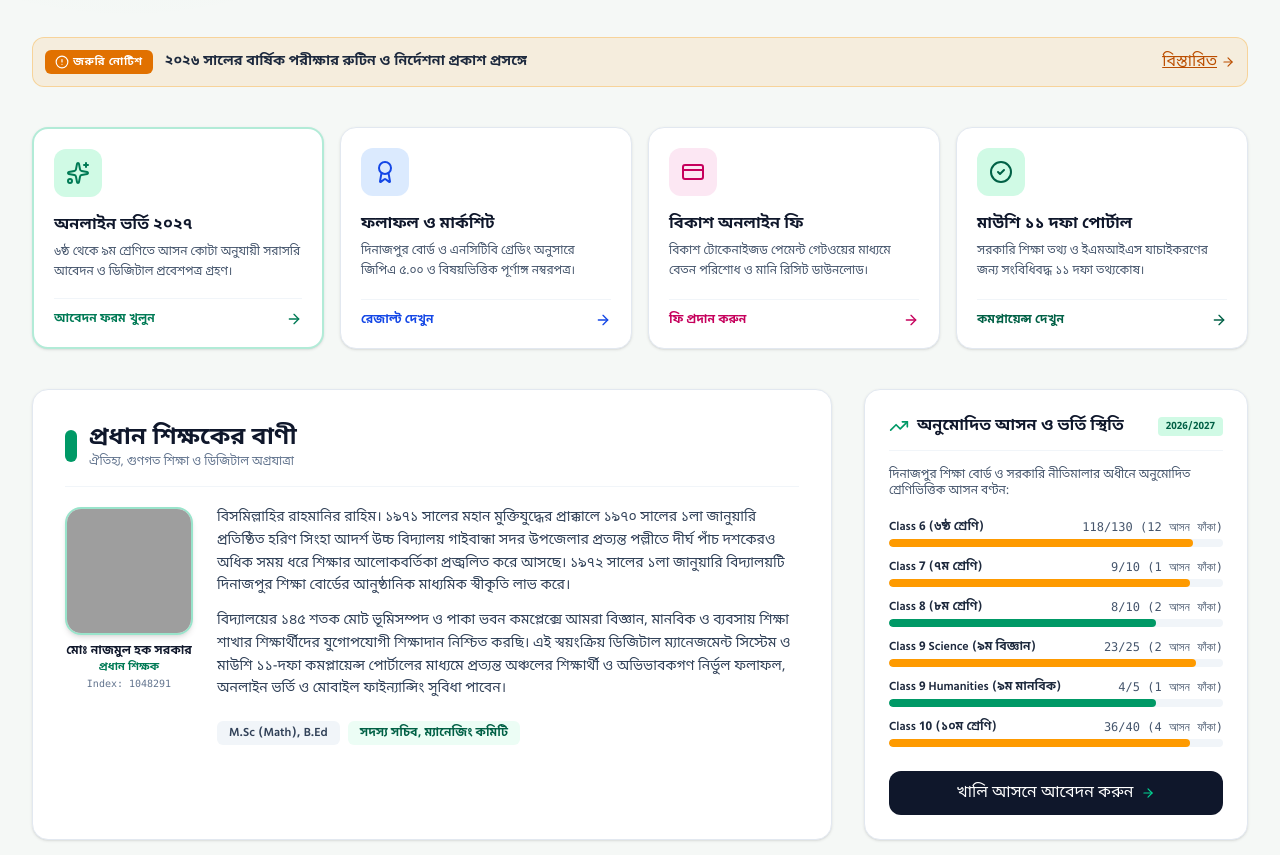
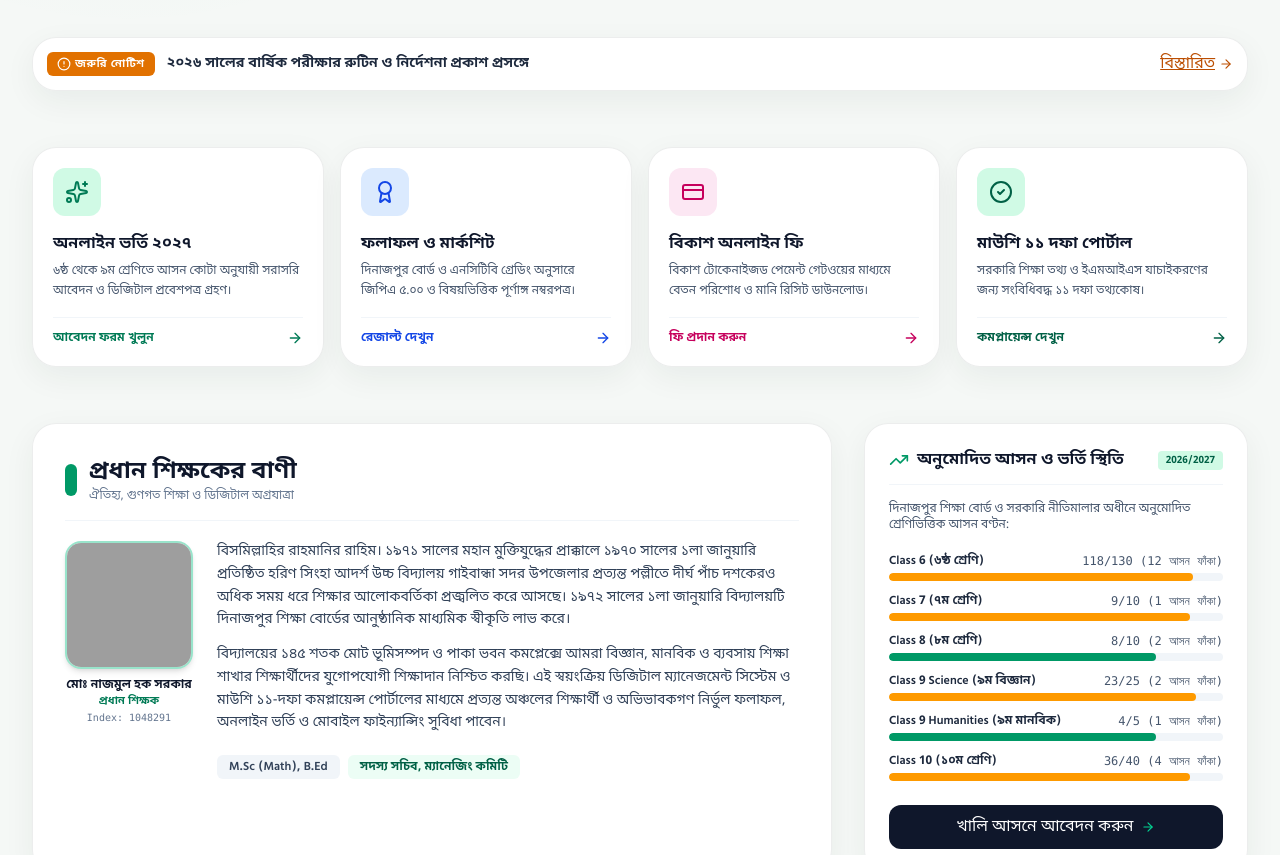
Before and after one commit to arafatalsaidrifat/Harin-Singha-Adarsha-High-School, a React (Vite) app: page / in a window 1280 px wide. Shown: the part 640-1495 px from the top of the page. Built offline with nearby package versions, Linux system fonts and the light colour scheme; grey boxes are pictures that could not be loaded.

Commit message:
redesign: refine homepage cards and hierarchy

```diff
--- a/src/components/public/HomeHero.tsx
+++ b/src/components/public/HomeHero.tsx
@@ -44,11 +44,11 @@ export const HomeHero: React.FC<HomeHeroProps> = ({
   ];
 
   return (
-    <div className="space-y-10 py-6">
+    <div className="space-y-14 py-4 sm:py-6">
 
       {/* Ticker for Urgent School Announcements */}
       {featuredNotice && (
-        <div className="bg-amber-500/10 border border-amber-500/30 rounded-xl p-3 flex items-center justify-between gap-4">
+        <div className="soft-card border-amber-200/70 bg-amber-50/80 rounded-2xl p-3.5 flex items-center justify-between gap-4">
           <div className="flex items-center gap-3 overflow-hidden">
             <span className="shrink-0 bg-amber-600 text-white text-[11px] font-bold px-2.5 py-1 rounded-md uppercase tracking-wider flex items-center gap-1">
               <AlertCircle className="w-3.5 h-3.5" />
@@ -73,7 +73,7 @@ export const HomeHero: React.FC<HomeHeroProps> = ({
         {/* Card 1: Online Admission */}
         <div
           onClick={() => onNavigate('admissions')}
-          className="bg-white border-2 border-emerald-500/30 hover:border-emerald-500 rounded-2xl p-5 shadow-sm hover:shadow-md transition cursor-pointer group flex flex-col justify-between"
+          className="soft-card border-emerald-200/70 p-5 cursor-pointer group flex flex-col justify-between"
         >
           <div>
             <div className="w-12 h-12 rounded-xl bg-emerald-100 text-emerald-700 flex items-center justify-center mb-4 group-hover:scale-110 transition">
@@ -97,7 +97,7 @@ export const HomeHero: React.FC<HomeHeroProps> = ({
         {/* Card 2: Academic Results */}
         <div
           onClick={() => onNavigate('results')}
-          className="bg-white border border-slate-200 hover:border-blue-500 rounded-2xl p-5 shadow-sm hover:shadow-md transition cursor-pointer group flex flex-col justify-between"
+          className="soft-card p-5 cursor-pointer group flex flex-col justify-between"
         >
           <div>
             <div className="w-12 h-12 rounded-xl bg-blue-100 text-blue-700 flex items-center justify-center mb-4 group-hover:scale-110 transition">
@@ -121,7 +121,7 @@ export const HomeHero: React.FC<HomeHeroProps> = ({
         {/* Card 3: bKash Fee Payment */}
         <div
           onClick={() => onNavigate('fees')}
-          className="bg-white border border-slate-200 hover:border-pink-500 rounded-2xl p-5 shadow-sm hover:shadow-md transition cursor-pointer group flex flex-col justify-between"
+          className="soft-card p-5 cursor-pointer group flex flex-col justify-between"
         >
           <div>
             <div className="w-12 h-12 rounded-xl bg-pink-100 text-pink-700 flex items-center justify-center mb-4 group-hover:scale-110 transition">
@@ -145,7 +145,7 @@ export const HomeHero: React.FC<HomeHeroProps> = ({
         {/* Card 4: DSHE Compliance 11 Point */}
         <div
           onClick={() => onNavigate('dshe')}
-          className="bg-white border border-slate-200 hover:border-emerald-600 rounded-2xl p-5 shadow-sm hover:shadow-md transition cursor-pointer group flex flex-col justify-between"
+          className="soft-card p-5 cursor-pointer group flex flex-col justify-between"
         >
           <div>
             <div className="w-12 h-12 rounded-xl bg-emerald-100 text-emerald-800 flex items-center justify-center mb-4 group-hover:scale-110 transition">
@@ -172,7 +172,7 @@ export const HomeHero: React.FC<HomeHeroProps> = ({
       <div className="grid grid-cols-1 lg:grid-cols-3 gap-8">
 
         {/* Headmaster's Speech */}
-        <div className="lg:col-span-2 bg-white rounded-2xl p-6 sm:p-8 border border-slate-200 shadow-sm space-y-5">
+        <div className="lg:col-span-2 soft-card p-6 sm:p-8 space-y-5">
           <div className="flex items-center gap-3 border-b border-slate-100 pb-4">
             <div className="w-3 h-8 bg-emerald-600 rounded-full"></div>
             <div>
@@ -228,7 +228,7 @@ export const HomeHero: React.FC<HomeHeroProps> = ({
         </div>
 
         {/* Real-time Seat Quota & Class Capacities */}
-        <div className="bg-white rounded-2xl p-6 border border-slate-200 shadow-sm space-y-4">
+        <div className="soft-card p-6 space-y-4">
           <div className="flex items-center justify-between border-b border-slate-100 pb-3">
             <h3 className="font-extrabold text-slate-900 text-base flex items-center gap-2">
               <TrendingUp className="w-5 h-5 text-emerald-600" />
@@ -284,7 +284,7 @@ export const HomeHero: React.FC<HomeHeroProps> = ({
       </div>
 
       {/* Institutional Metric Baseline Cards */}
-      <div className="bg-gradient-to-r from-slate-900 via-slate-800 to-emerald-950 rounded-2xl p-6 sm:p-8 text-white shadow-xl space-y-6">
+      <div className="overflow-hidden rounded-[2rem] bg-[var(--brand-950)] p-6 sm:p-8 text-white shadow-[0_24px_70px_rgba(7,59,42,.18)] space-y-6">
         <div className="flex flex-col sm:flex-row sm:items-center justify-between gap-4 border-b border-slate-700/80 pb-4">
           <div>
             <span className="text-xs font-bold uppercase tracking-wider text-emerald-400">
```
